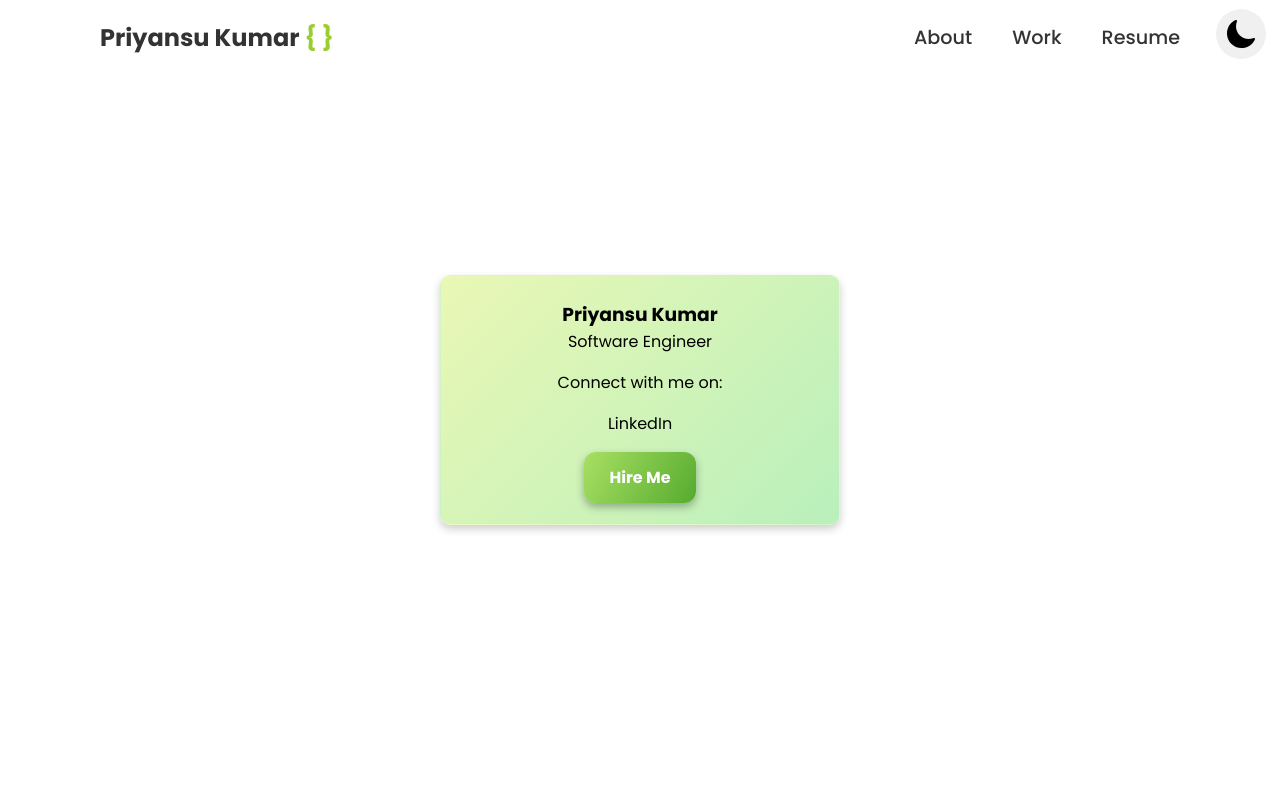
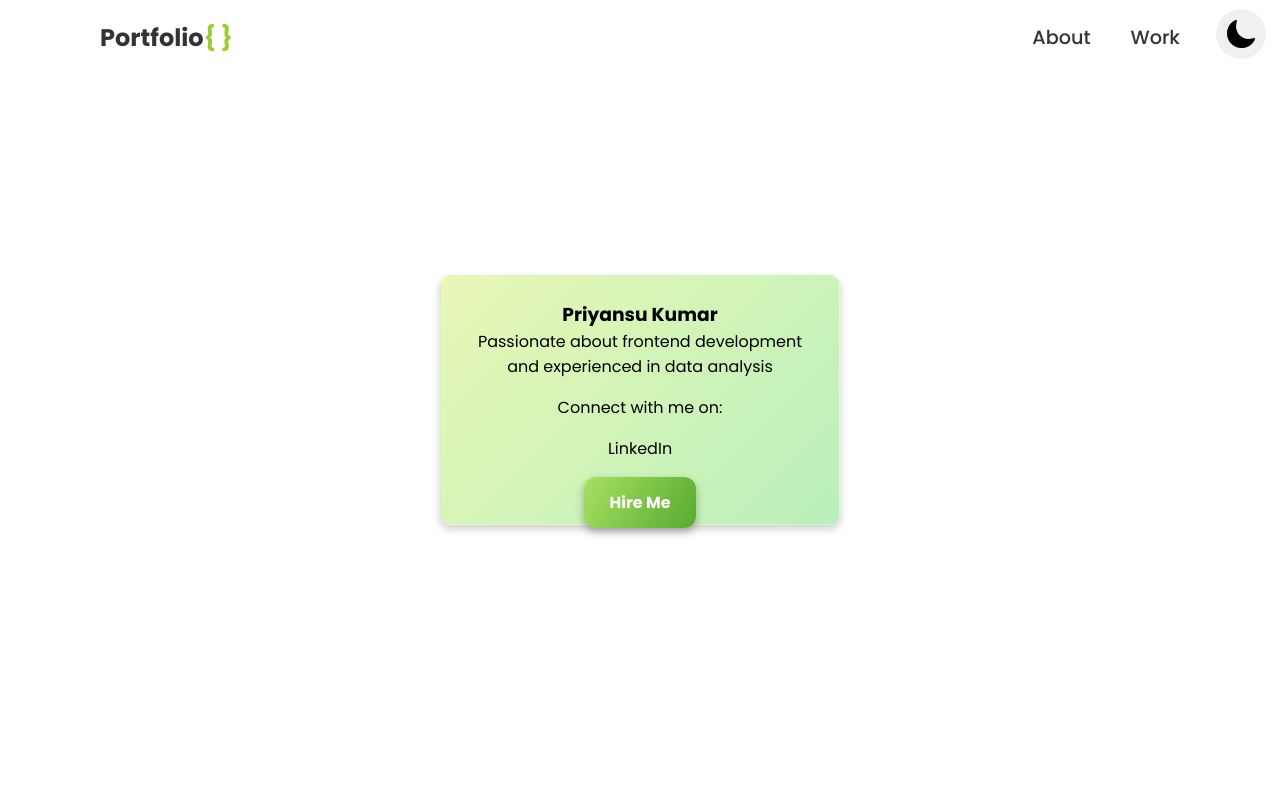
Before and after one commit to priyansu13/Portfolio, a plain HTML site: page index.html in a window 1280 px wide. Shown: the top 800 px of the page. Drawn offline with nearby package versions, Linux system fonts and the light colour scheme.

Commit message:
Update index.html

```diff
--- a/index.html
+++ b/index.html
@@ -9,18 +9,18 @@
 <body>
     <section id = "banner" class="banner">
         <header>
-            <a href="#" class="logo">Priyansu Kumar <span>{ }</span></a>
+            <a href="#" class="logo">Portfolio<span>{ }</span></a>
             <ul>
 
                 <li><a href="#about">About</a></li>
                 <li><a href="#projects">Work</a></li>
-                <li><a href="#">Resume</a></li>
+
             </ul>
         </header>
 
         <div class="glass-card">
            <h3>Priyansu Kumar</h3>
-            <p>Software Engineer</p>
+            <p>Passionate about frontend development and experienced in data analysis</p>
             <p>Connect with me on:</p>
             <div class="social-links">
                 <a href="https://www.linkedin.com/in/priyansu-kumar-3219b9172" target="_blank" class="social-link">LinkedIn</a>
```
